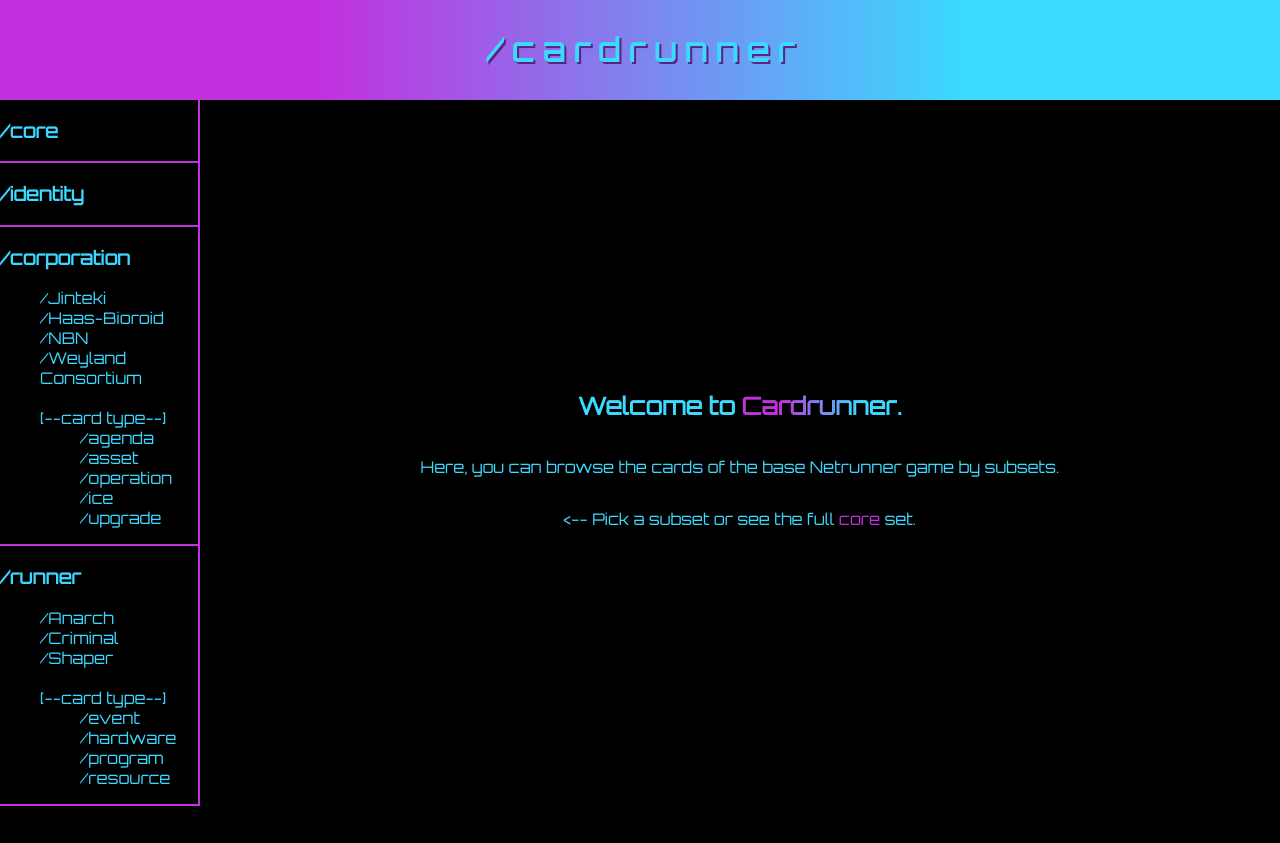
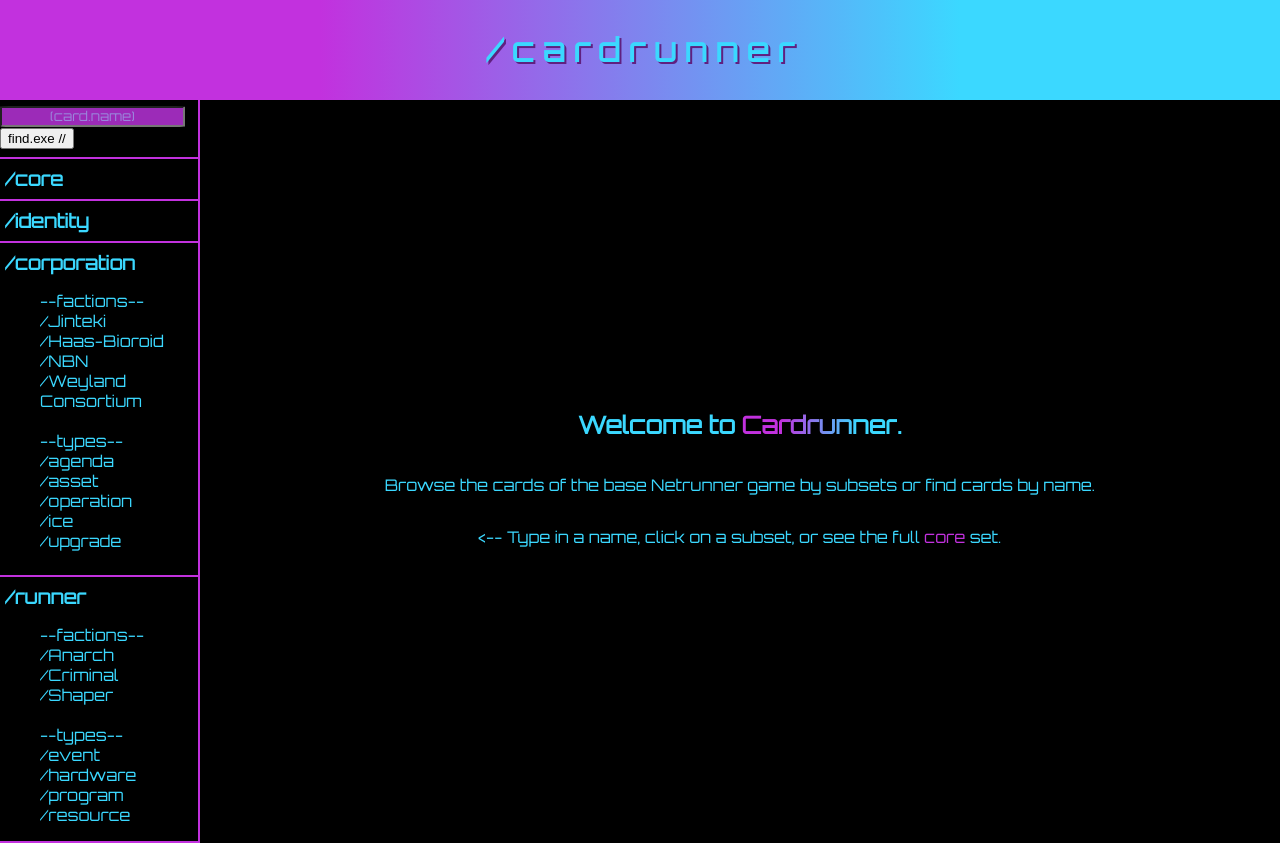
Before and after one commit to Yonathan-Sanchez/-cardrunner, a React (Create React App) app: page / in a window 1280 px wide. Before the commit the page ends 806 px from the top, so only its background shows below. Built offline with nearby package versions, Linux system fonts and the light colour scheme; no server answers.

Commit message:
Add Form Component

```diff
--- a/src/App.js
+++ b/src/App.js
@@ -6,12 +6,15 @@ import Core from './Components/Core.js';
 import SideCodeResults from './Components/SideCodeResults.js';
 import FactionCodeResults from './Components/FactionCodeResults.js';
 import TypeCodeResults from './Components/TypeCodeResults.js';
+import SearchResults from './Components/SearchResults.js';
 import './CSS/App.css';
-import './CSS/Title.css';
+// import './CSS/Title.css';
 
 function App() {
 	const [cards, setCards] = useState([]);
 	const [loading, setLoading] = useState(true);
+	const [searchString, setSearchString] = useState('');
+	const [foundCard, setFoundCard] = useState({});
 
 	function getCards() {
 		const url = `https://netrunnerdb.com/api/2.0/public/cards`;
@@ -35,7 +38,12 @@ function App() {
 					<Link to='/'>/ c a r d r u n n e r</Link>
 				</h1>
 			</header>
-			<Sidebar />
+			<Sidebar
+				cards={cards}
+				searchString={searchString}
+				setSearchString={setSearchString}
+				setFoundCard={setFoundCard}
+			/>
 			<main className='main cardList'>
 				<Routes>
 					<Route
@@ -56,6 +64,16 @@ function App() {
 						path='/TypeCodeResults/:typeCode'
 						element={<TypeCodeResults cards={cards} />}
 					/>
+					<Route
+						path='/SearchResults/:cardName'
+						element={
+							<SearchResults
+								cards={cards}
+								searchString={searchString}
+								foundCard={foundCard}
+							/>
+						}
+					/>
 				</Routes>
 			</main>
 		</div>
--- a/src/CSS/App.css
+++ b/src/CSS/App.css
@@ -6,7 +6,6 @@ body {
 
 a {
     color: #c231de;
-    text-shadow: #3bd8ff;
     text-decoration: none;
 
 }
@@ -17,6 +16,10 @@ h1 {
 
 h1 a{
    color: #3bd8ff;
+}
+h3 {
+    margin: 0;
+    padding-left: 5px;
 }
 
 .App {
@@ -33,21 +36,20 @@ h1 a{
     grid-row: 1 / span 1;
     background: rgb(194, 49, 222);
     background: linear-gradient(90deg, rgba(194, 49, 222, 1) 25%, rgba(59, 216, 255, 1) 75%);
-    /* color: #202060; */
     justify-content: center;
     align-items: center;
     text-align: center;
-    /* z-index: 1; */
 }
 
 .sidebar {
+    display: flex;
+    flex-direction: column;
     grid-column: 1 / span 1;
     grid-row: 2 / span 1;
     background-color: inherit;
     color: #3bd8ff;
     border-right: solid 2px #c231de;
 }
-
 .sidebar a {
     color: #3bd8ff;
 }
@@ -55,6 +57,9 @@ h1 a{
 .main {
     grid-column: 2 /span 2;
     grid-row: 2 / span 2;
+}
+p {
+   text-align: center;
 }
 
 .cardList {
@@ -83,7 +88,9 @@ li {
 }
 
 hr {
-    border: solid 0.5px rgba(194, 49, 222, 1)
+    border: solid 0.5px rgba(194, 49, 222, 1);
+    width: 100%;
+
 }
 footer {
 
@@ -93,8 +100,35 @@ footer {
     background-image: linear-gradient(90deg,
         rgba(194, 49, 222, 1) 25%,
         rgba(59, 216, 255, 1) 75%);
-        -webkit-background-clip: text;
-        -moz-background-clip: text;
-        background-clip: text;
-        color: transparent;
+    -webkit-background-clip: text;
+    -moz-background-clip: text;
+    background-clip: text;
+    color: transparent;
 }
+
+form {
+justify-self: center;
+align-self: center;
+margin-top: 5px;
+}
+
+input[type="text"],
+textarea {
+    background-color:rgb(156, 43, 184);
+    text-align: center;
+    border-radius: 5%;
+}
+
+input,
+select,
+textarea {
+    color: rgba(59, 216, 255, 1)
+}
+
+::placeholder {
+    font-family: 'Orbitron', sans-serif;
+    color: rgba(153, 223, 255, 0.5)
+}
+ input:focus::placeholder {
+     color: transparent;
+ }
--- a/src/CSS/Title.css
+++ b/src/CSS/Title.css
@@ -1,23 +1,23 @@
-h1 a{
-    /* color: white; */
+h1>a {
+    color: white;
     font-weight: 800;
     position: relative;
-    /* padding: 30px; */
+    padding: 30px;
 }
 
-h1 a::before,
-h1 a::after {
+h1>a::before,
+h1>a::after {
     padding: 30px;
-    /* color: white; */
+    color: white;
     position: absolute;
-    /* width: 100%; */
-    /* height: 100%; */
-    /* background: black; */
+    width: 100%;
+    height: 100%;
+    background: black;
     overflow: hidden;
-    /* top: 0; */
+    top: 0;
 }
 
-h1 a::before {
+h1>a::before {
     left: 3px;
     text-shadow: -2px 0 white;
     animation-name: glitch-left;
@@ -27,7 +27,7 @@ h1 a::before {
     animation-iteration-count: infinite;
     animation-timing-function: linear;
  }
-h1 a::after {
+h1>a::after {
     left: -3px;
     text-shadow: -2px 0 black;
     animation-name: glitch-right;
--- /dev/null
+++ b/src/Components/Search.js
@@ -0,0 +1,44 @@
+import { useNavigate } from 'react-router-dom';
+
+function Search({ searchString, setSearchString, cards, setFoundCard }) {
+	// const [lastSearch, setLastSearch] = useState('');
+	const navigate = useNavigate();
+
+	let res = '';
+	function findCard() {
+		res = cards.find((card) => card.title == searchString);
+	}
+
+	function handleChange(event) {
+		event.preventDefault();
+		setSearchString(event.target.value);
+	}
+
+	function handleSubmit(event) {
+		event.preventDefault();
+		findCard();
+		setFoundCard(res);
+		navigate(`/searchResults/${searchString}`);
+		setSearchString('');
+	}
+
+	return (
+		<form onSubmit={handleSubmit} className='form-horizontal'>
+			<label htmlFor='card search' aria-label='search by card name'></label>
+			<input
+				placeholder='(card.name)'
+				type='text'
+				name='searchString'
+				required
+				onChange={handleChange}
+				value={searchString}
+			/>
+			<button type='submit'>
+				find.exe //
+				{/* <SearchIcon height='2rem' width='2rem' /> */}
+			</button>
+		</form>
+	);
+}
+
+export default Search;
--- /dev/null
+++ b/src/Components/SearchResults.js
@@ -0,0 +1,14 @@
+import { useParams } from 'react-router-dom';
+
+function SearchResults({ foundCard }) {
+	return (
+		<div className='cardListItem' key={foundCard.code}>
+			<img
+				src={`https://static.nrdbassets.com/v1/large/${foundCard.code}.jpg`}
+				alt=''
+			/>
+		</div>
+	);
+}
+
+export default SearchResults;
--- a/src/Components/Sidebar.js
+++ b/src/Components/Sidebar.js
@@ -1,8 +1,16 @@
 import { Link } from 'react-router-dom';
+import Search from './Search';
 
-function Sidebar(props) {
+function Sidebar({ cards, searchString, setSearchString, setFoundCard }) {
 	return (
 		<div className='sidebar'>
+			<Search
+				cards={cards}
+				searchString={searchString}
+				setSearchString={setSearchString}
+				setFoundCard={setFoundCard}
+			/>
+			<hr />
 			<h3>
 				<Link to={'/Core'}>/core</Link>{' '}
 			</h3>
@@ -15,6 +23,7 @@ function Sidebar(props) {
 				<Link to='/SideCodeResults/corp'>/corporation</Link>
 			</h3>
 			<ul>
+				<li>--factions--</li>
 				<li>
 					<Link to='/FactionCodeResults/jinteki'>/Jinteki</Link>
 				</li>
@@ -30,9 +39,7 @@ function Sidebar(props) {
 					</Link>
 				</li>
 				<br />
-				<li>
-					[--card type--]
-					<ul>
+				<li>--types--</li>
 				<li>
 					<Link to='/TypeCodeResults/agenda'>/agenda</Link>
 				</li>
@@ -49,13 +56,12 @@ function Sidebar(props) {
 					<Link to='/TypeCodeResults/upgrade'>/upgrade</Link>
 				</li>
 			</ul>
-				</li>
-			</ul>
 			<hr />
 			<h3>
 				<Link to='/SideCodeResults/runner'>/runner</Link>
 			</h3>
 			<ul>
+				<li>--factions--</li>
 				<li>
 					<Link to='/FactionCodeResults/anarch'>/Anarch</Link>
 				</li>
@@ -65,10 +71,8 @@ function Sidebar(props) {
 				<li>
 					<Link to='/FactionCodeResults/shaper'>/Shaper</Link>
 				</li>
-				<li>
 				<br />
-					[--card type--]
-					<ul>
+				<li>--types--</li>
 				<li>
 					<Link to='/TypeCodeResults/event'>/event</Link>
 				</li>
@@ -82,8 +86,6 @@ function Sidebar(props) {
 					<Link to='/TypeCodeResults/resource'>/resource</Link>
 				</li>
 			</ul>
-				</li>
-			</ul>
 			<footer></footer>
 		</div>
 	);
--- a/src/Pages/Main.js
+++ b/src/Pages/Main.js
@@ -7,11 +7,12 @@ function Main(props) {
 				Welcome to <span className='fancy'>Cardrunner</span>.
 			</h2>
 			<p>
-				Here, you can browse the cards of the base Netrunner game by subsets.
+				Browse the cards of the base Netrunner game by subsets or find cards by
+				name.
 			</p>
 			<p>
-				{'<--'} Pick a subset or see the full <Link to={'/Core'}>core</Link>{' '}
-				set.
+				{'<--'} Type in a name, click on a subset, or see the full{' '}
+				<Link to={'/Core'}>core</Link> set.
 			</p>
 		</div>
 	);
```
Also changed, not shown: src/Components/Form.js (deleted, +0 -36 lines). Lines whose indentation alone changed are shown as unchanged.
